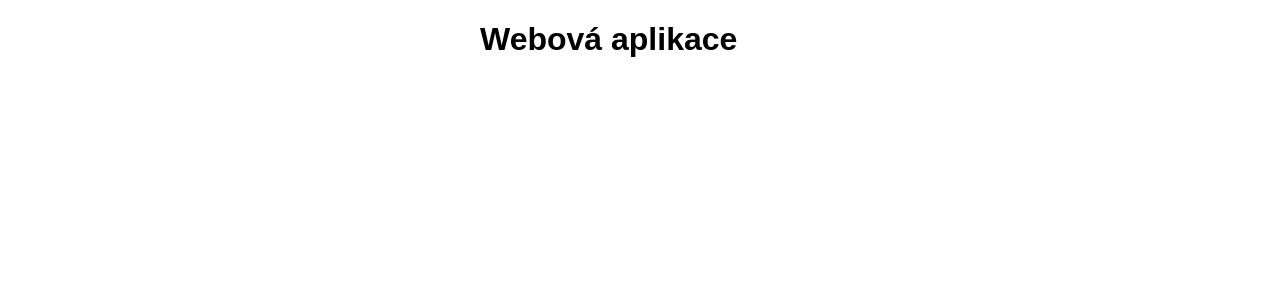
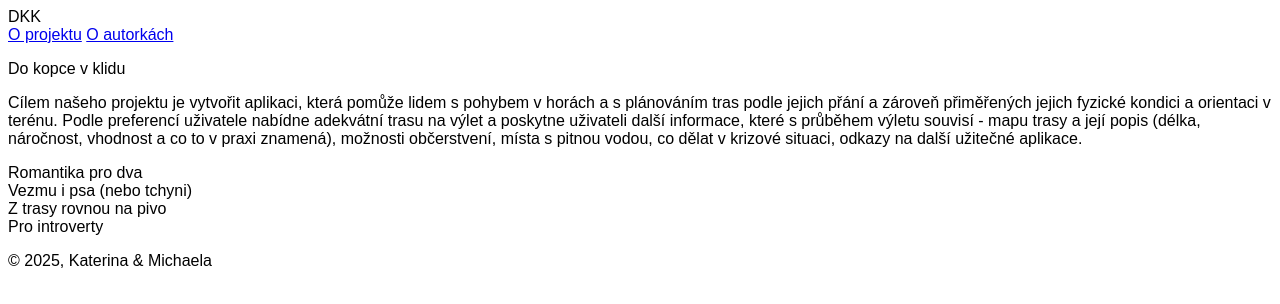
Before and after one commit to MichaelaKnizek/o-projektu, a plain HTML site: page index.html in a window 1280 px wide. Drawn offline with Linux system fonts and the light colour scheme; a web font is replaced by a local one.

Commit message:
Basic structure of HTML

```diff
--- a/index.html
+++ b/index.html
@@ -1,15 +1,83 @@
 <!DOCTYPE html>
-<html lang="cs">
+<html lang="en">
   <head>
     <meta charset="UTF-8" />
     <meta name="viewport" content="width=device-width, initial-scale=1.0" />
     <link rel="stylesheet" href="style.css" />
     <script type="module" src="script.js"></script>
-    <title>Webová aplikace</title>
+    <title>DKK</title>
+    <link rel="preconnect" href="https://fonts.googleapis.com" />
+    <link rel="preconnect" href="https://fonts.gstatic.com" crossorigin />
+    <link
+      href="https://fonts.googleapis.com/css2?family=Alegreya+Sans&family=Lora:ital@1&family=Dawning+of+a+New+Day&display=swap"
+      rel="stylesheet"
+    />
   </head>
-<body>
-  <div class="container">
-    <h1>Webová aplikace</h1>
-  </div>
-</body>
+  <body>
+    <!-- HLAVIČKA - NAVIGACE  -->
+
+    <header class="page-header">
+      <div class="logo">DKK</div>
+      <nav>
+        <a class="navlink" href="#pricelist">O projektu</a>
+        <a class="navlink" href="#contact">O autorkách</a>
+        <!-- <div class="theme-switch-wrapper">
+          <span>Dark mode</span>
+          <label class="theme-switch" for="checkbox">
+            <input type="checkbox" id="checkbox" />
+            <div class="slider round"></div>
+          </label>
+        </div> -->
+      </nav>
+    </header>
+
+    <main>
+      <!-- HLAVNÍ NADPIS -->
+
+      <section class="pitch">
+        <p>Do kopce v klidu</p>
+      </section>
+
+      <!-- ÚVODNÍ TEXT -->
+
+      <section class="subheading">
+        <p class="subheading__content">
+          Cílem našeho projektu je vytvořit aplikaci, která pomůže lidem s
+          pohybem v horách a s plánováním tras podle jejich přání a zároveň
+          přiměřených jejich fyzické kondici a orientaci v terénu. Podle
+          preferencí uživatele nabídne adekvátní trasu na výlet a poskytne
+          uživateli další informace, které s průběhem výletu souvisí - mapu
+          trasy a její popis (délka, náročnost, vhodnost a co to v praxi
+          znamená), možnosti občerstvení, místa s pitnou vodou, co dělat v
+          krizové situaci, odkazy na další užitečné aplikace.
+        </p>
+      </section>
+
+      <!-- OBRÁZEK CHATY
+
+      <section>
+        <div class="intro-image"></div>
+      </section> -->
+
+      <!-- OCHUTNÁVKA -->
+
+      <section class="review">
+        <div class="review__content">
+          <div class="review__text">
+            Romantika pro dva <br />
+            Vezmu i psa (nebo tchyni) <br />
+            Z trasy rovnou na pivo <br />
+            Pro introverty <br />
+          </div>
+          <div class="review__photo"></div>
+        </div>
+      </section>
+    </main>
+
+    <!-- PATIČKA -->
+
+    <footer class="footer">
+      <p>© 2025, Katerina & Michaela</p>
+    </footer>
+  </body>
 </html>
```
Also changed, not shown: kd.html (added, +17 -0 lines), mk.html (added, +17 -0 lines), style.css (+24 -1 lines), favicon.ico.
